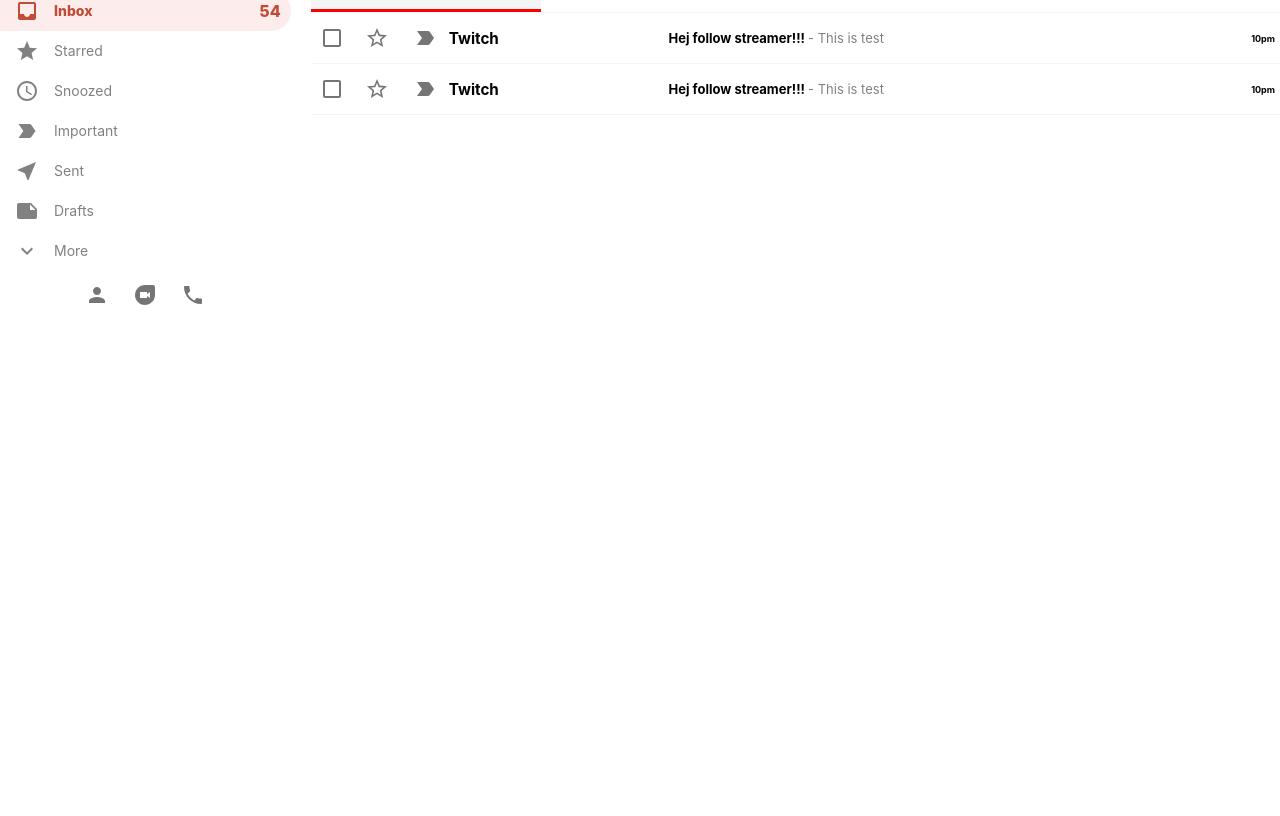
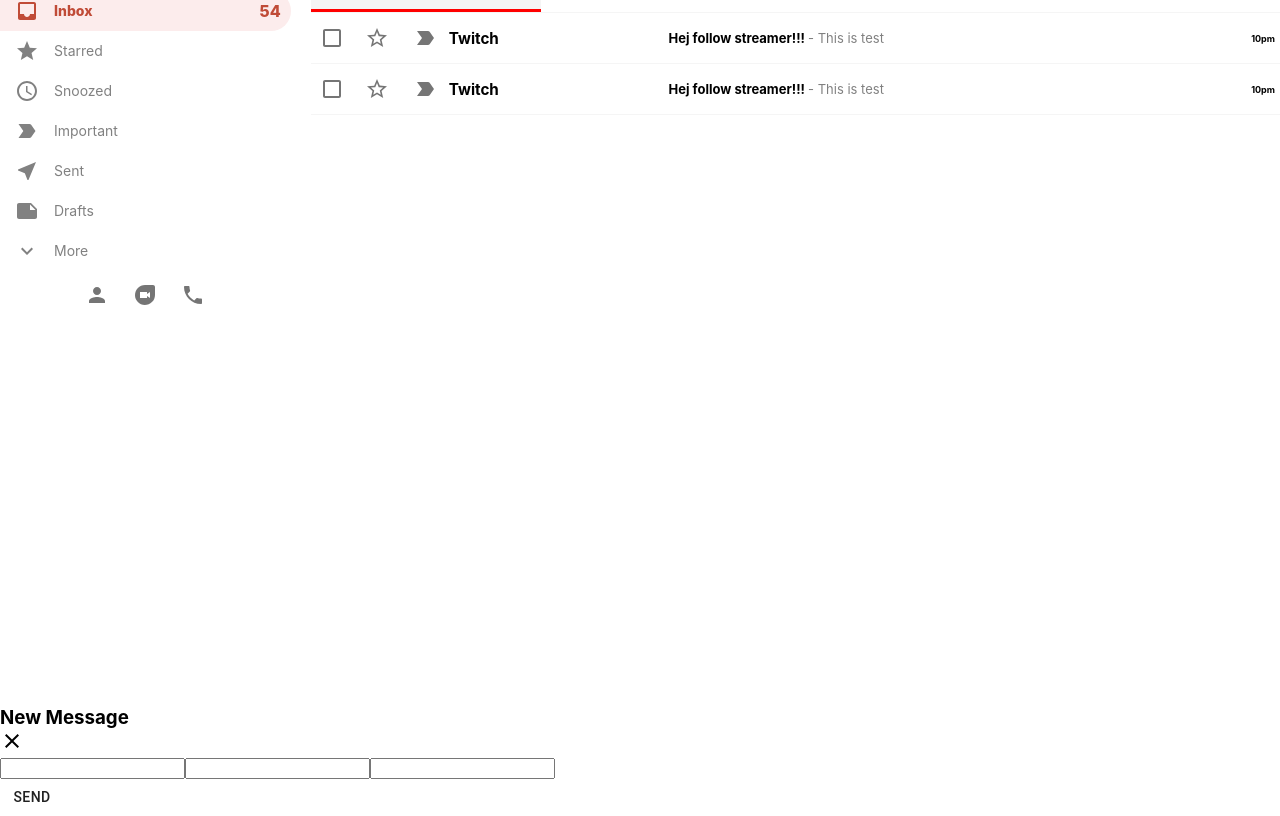
Before and after one commit to adam040992/gmail-clone, a React (Create React App) app: page / in a window 1280 px wide. Shown: the part 173-989 px from the top of the page. Before the commit the page ends 879 px from the top, so only its background shows below. Built offline with nearby package versions, Linux system fonts and the light colour scheme.

Commit message:
Building SendMail section

```diff
--- a/src/App.js
+++ b/src/App.js
@@ -4,6 +4,7 @@ import Header from './components/Header';
 import Sidebar from './components/Sidebar';
 import Mail from './components/Mail';
 import EmailList from './components/EmailList';
+import SendMail from './components/SendMail';
 import {
   BrowserRouter as Router,
   Switch,
@@ -29,6 +30,8 @@ function App() {
             </Route>
           </Switch>
         </div>
+
+        <SendMail />
       </div>
     </Router>
   );
--- a/src/app/store.js
+++ b/src/app/store.js
@@ -1,8 +1,8 @@
 import { configureStore } from '@reduxjs/toolkit';
-import counterReducer from '../features/counterSlice';
+import mailReducer from '../features/mailSlice';
 
 export default configureStore({
   reducer: {
-    counter: counterReducer,
+    mail: mailReducer,
   },
 });
--- /dev/null
+++ b/src/components/SendMail.js
@@ -0,0 +1,27 @@
+import React from 'react';
+import './SendMail.css';
+import CloseIcon from '@material-ui/icons/Close';
+import { Button } from '@material-ui/core';
+
+function SendMail() {
+    return (
+        <div className="sendMail">
+            <div className="sendMail__header">
+                <h3>New Message</h3>
+                <CloseIcon className="sendMail__close" />
+            </div>
+
+            <form>
+                <input type="text" />
+                <input type="text" />
+                <input type="text" />
+
+                <div className="sendMail__options">
+                    <Button type="submit">Send</Button>
+                </div>
+            </form>
+        </div>
+    )
+}
+
+export default SendMail
--- a/src/features/counterSlice.js
+++ /dev/null
@@ -1,42 +0,0 @@
-import { createSlice } from '@reduxjs/toolkit';
-
-export const counterSlice = createSlice({
-  name: 'counter',
-  initialState: {
-    value: 0,
-  },
-  reducers: {
-    increment: state => {
-      // Redux Toolkit allows us to write "mutating" logic in reducers. It
-      // doesn't actually mutate the state because it uses the Immer library,
-      // which detects changes to a "draft state" and produces a brand new
-      // immutable state based off those changes
-      state.value += 1;
-    },
-    decrement: state => {
-      state.value -= 1;
-    },
-    incrementByAmount: (state, action) => {
-      state.value += action.payload;
-    },
-  },
-});
-
-export const { increment, decrement, incrementByAmount } = counterSlice.actions;
-
-// The function below is called a thunk and allows us to perform async logic. It
-// can be dispatched like a regular action: `dispatch(incrementAsync(10))`. This
-// will call the thunk with the `dispatch` function as the first argument. Async
-// code can then be executed and other actions can be dispatched
-export const incrementAsync = amount => dispatch => {
-  setTimeout(() => {
-    dispatch(incrementByAmount(amount));
-  }, 1000);
-};
-
-// The function below is called a selector and allows us to select a value from
-// the state. Selectors can also be defined inline where they're used instead of
-// in the slice file. For example: `useSelector((state) => state.counter.value)`
-export const selectCount = state => state.counter.value;
-
-export default counterSlice.reducer;
--- /dev/null
+++ b/src/features/mailSlice.js
@@ -0,0 +1,22 @@
+import { createSlice } from '@reduxjs/toolkit';
+
+export const mailSlice = createSlice({
+  name: 'counter',
+  initialState: {
+    sendMessageIsOpen: false,
+  },
+  reducers: {
+    openSendMessage: (state) => {
+      state.sendMessageIsOpen = true;
+    },
+    closeSendMessage: (state) => {
+      state.sendMessageIsOpen = false;
+    },
+  },
+});
+
+export const { openSendMessage, closeSendMessage } = mailSlice.actions;
+
+export const selectSendMessageOpen = (state) => state.mail.sendMessageIsOpen;
+
+export default mailSlice.reducer;
```
Also changed, not shown: src/components/SendMail.css (added).
